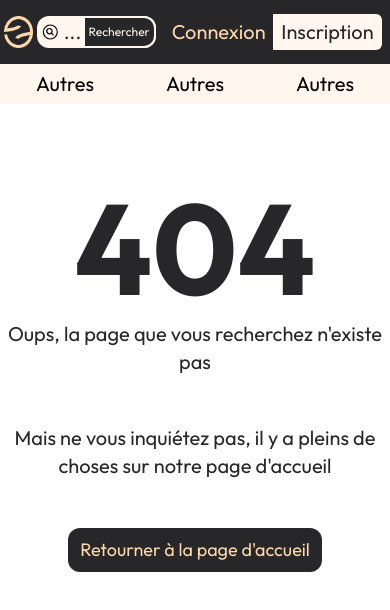
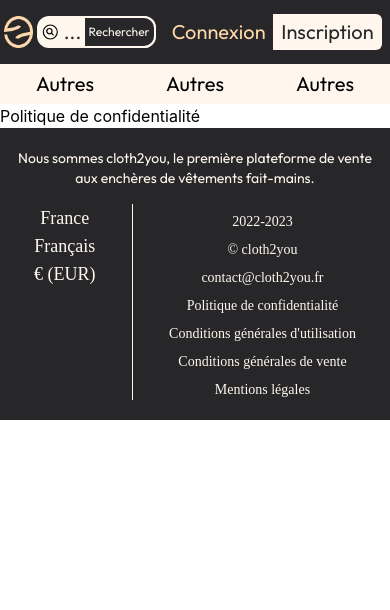
Before and after one commit to POLEC4T/school-project-auction-website, a React (Create React App) app in the folder ui/: page /politiqueconf in a window 390 px wide. Shown: the top 610 px of the page. Built offline with nearby package versions, Linux system fonts and the light colour scheme; a web font is replaced by a local one.

Commit message:
ajout des squelettes cgu

```diff
--- a/ui/src/App.js
+++ b/ui/src/App.js
@@ -11,6 +11,10 @@ import AccueilPage from "./pages/AccueilPage";
 import ResultatsRecherche from "./pages/ResultatsRecherche";
 import PaypalPage from "./pages/PaypalPage";
 import PublicProfilePage from "./pages/PublicProfilePage";
+import CGUPage from "./pages/CGUPage";
+import CGVPage from "./pages/CGVPage";
+import PolitiqueConfPage from "./pages/PolitiqueConfPage";
+import MentionsLegalesPage from "./pages/MentionsLegalesPage";
 
 function App() {
   return (
@@ -26,6 +30,10 @@ function App() {
           <Route path="/inscription" element={<SignupPage />} />
           <Route path="/paiement" element={<PaypalPage />} />
           <Route path="/publicprofile/:userId" element={<PublicProfilePage />} />
+          <Route path="/cgu" element={<CGUPage />} />
+          <Route path="/cgv" element={<CGVPage />} />
+          <Route path="/politiqueconf" element={<PolitiqueConfPage />} />
+          <Route path="/mentionslegales" element={<MentionsLegalesPage />} />
           <Route exact path="*" element={< NotFoundErrorPage/>} />
         </Routes>
       </div>
--- a/ui/src/components/Footer.jsx
+++ b/ui/src/components/Footer.jsx
@@ -7,22 +7,28 @@ function Footer(){
 
         <div className="bg-zinc-800 text-orange-50 font-outfit sm:px-32 px-4 py-5">
             <div className="text-top sm:text-lg text-sm w-full flex justify-center">
-                <p className="sm:text-center text-justify">Bonjour, nous sommes cloth2you, le première plateforme de vente aux enchères de vêtements fait-mains. Notre objectif, laisser Nathan finir ce texte.</p>
+                <p className="sm:text-center text-center sm:text-xl text-sm">Nous sommes cloth2you, le première plateforme de vente aux enchères de vêtements fait-mains.</p>
             </div>
 
-            <div className="bas font-gowun sm:mt-8 mt-4 justify-between text-center">
+            <div className="bas font-gowun flex sm:flex-col flex-row sm:mt-10 mt-4 justify-around text-center">
 
-                <div className="apropos sm:text-lg text-sm">
-                    <p className='flex-col'>France | Français | € (EUR)</p>
+                <div className="apropos items-center sm:flex-row flex-col sm:gap-5 gap-2 sm:text-lg text-lg">
+                    <p className="sm:block hidden">France | Français | € (EUR)</p>
+                    <p className="sm:hidden block">France</p>
+                    <p className="sm:hidden block">Français</p>
+                    <p className="sm:hidden block">€ (EUR)</p>
                 </div>
 
-                <div className="infos-complementaires flex-row sm:items-start items-center sm:gap-5 gap-6 sm:text-lg text-sm">
+                <div className="w-px bg-orange-50 sm:hidden block"></div>
+
+                <div className="infos-complementaires flex sm:flex-row flex-col mt-2 justify-center sm:gap-5 gap-2 sm:text-lg text-sm">
                     <p>2022-2023</p>
                     <p>© cloth2you</p>
-                    <NavLink style={{ backgroundColor: "rgb(39, 39, 42)" }}><p className='hover:underline'>Politique de confidentialité</p></NavLink>
-                    <NavLink style={{ backgroundColor: "rgb(39, 39, 42)" }}><p className='hover:underline'>Conditions générales d'utilisation</p></NavLink>
-                    <NavLink style={{ backgroundColor: "rgb(39, 39, 42)" }}><p className='hover:underline'>Conditions générales de vente</p></NavLink>
-                    <NavLink style={{ backgroundColor: "rgb(39, 39, 42)" }}><p className='hover:underline'>Mentions légales</p></NavLink>
+                    <p>contact@cloth2you.fr</p>
+                    <NavLink to="/politiqueconf" style={{ backgroundColor: "rgb(39, 39, 42)" }}><p className='hover:underline'>Politique de confidentialité</p></NavLink>
+                    <NavLink to="/cgu" style={{ backgroundColor: "rgb(39, 39, 42)" }}><p className='hover:underline'>Conditions générales d'utilisation</p></NavLink>
+                    <NavLink to="/cgv" style={{ backgroundColor: "rgb(39, 39, 42)" }}><p className='hover:underline'>Conditions générales de vente</p></NavLink>
+                    <NavLink to="/mentionslegales" style={{ backgroundColor: "rgb(39, 39, 42)" }}><p className='hover:underline'>Mentions légales</p></NavLink>
                 </div>
 
 
--- a/ui/src/components/NavBar.jsx
+++ b/ui/src/components/NavBar.jsx
@@ -210,7 +210,7 @@ function NavBar({fixed}) {
 
                         <div className="sep h-px w-full bg-orange-50 my-4"></div>
 
-                        <span className="historique flex items-center mx-auto">
+                        <NavLink className="historique flex items-center mx-auto" to="/profil">
                           <svg
                             xmlns="http://www.w3.org/2000/svg"
                             fill="none"
@@ -226,7 +226,7 @@ function NavBar({fixed}) {
                             />
                           </svg>
                           Guide d'achat
-                        </span>
+                        </NavLink>
 
                         <div className="sep h-px w-full bg-orange-50 my-4"></div>
 
--- a/ui/src/index.css
+++ b/ui/src/index.css
@@ -141,3 +141,5 @@ nav:hover .logo-image {
     transform: translateY(125px);
   }
 }
+
+/* STYLE CGU */
--- /dev/null
+++ b/ui/src/pages/CGUPage.jsx
@@ -0,0 +1,18 @@
+import React from "react";
+import NavBar from "../components/NavBar";
+import Footer from "../components/Footer";
+
+function CGUPage() {
+
+  return (
+    <div>
+        <NavBar />
+
+        CGU
+
+        <Footer />
+    </div>
+  );
+}
+
+export default CGUPage;
--- /dev/null
+++ b/ui/src/pages/CGVPage.jsx
@@ -0,0 +1,18 @@
+import React from "react";
+import NavBar from "../components/NavBar";
+import Footer from "../components/Footer";
+
+function CGVPage() {
+
+  return (
+    <div>
+        <NavBar />
+
+        CGV
+
+        <Footer />
+    </div>
+  );
+}
+
+export default CGVPage;
--- /dev/null
+++ b/ui/src/pages/MentionsLegalesPage.jsx
@@ -0,0 +1,18 @@
+import React from "react";
+import NavBar from "../components/NavBar";
+import Footer from "../components/Footer";
+
+function MentionsLegalesPage() {
+
+  return (
+    <div>
+        <NavBar />
+
+        Mentions légales
+
+        <Footer />
+    </div>
+  );
+}
+
+export default MentionsLegalesPage;
--- /dev/null
+++ b/ui/src/pages/PolitiqueConfPage.jsx
@@ -0,0 +1,18 @@
+import React from "react";
+import NavBar from "../components/NavBar";
+import Footer from "../components/Footer";
+
+function PolitiqueConfPage() {
+
+  return (
+    <div>
+        <NavBar />
+
+        Politique de confidentialité
+
+        <Footer />
+    </div>
+  );
+}
+
+export default PolitiqueConfPage;
--- a/ui/src/pages/SignupPage.jsx
+++ b/ui/src/pages/SignupPage.jsx
@@ -261,7 +261,7 @@ const handleEyeConf = (e) => {
 
               <input
                 type="text"
-                placeholder="email"
+                placeholder="email (exemple@cloth2you.com)"
                 className="placeholder-zinc-600 mt-8 h-12 text-2xl w-full rounded-xl border-2 border-zinc-800  focus:outline-none pl-2"
                 value={email}
                 onChange={(e) => onChangeEmail(e)}
@@ -492,7 +492,7 @@ const handleEyeConf = (e) => {
                     conditions générales d'utilisation
                   </Link>{" "}
                   et la{" "}
-                  <Link href="" className="underline">
+                  <Link to="/politiqueconf" className="underline">
                     politique de confidentialité
                   </Link>{" "}
                   et avoir au moins 18 ans.
```
